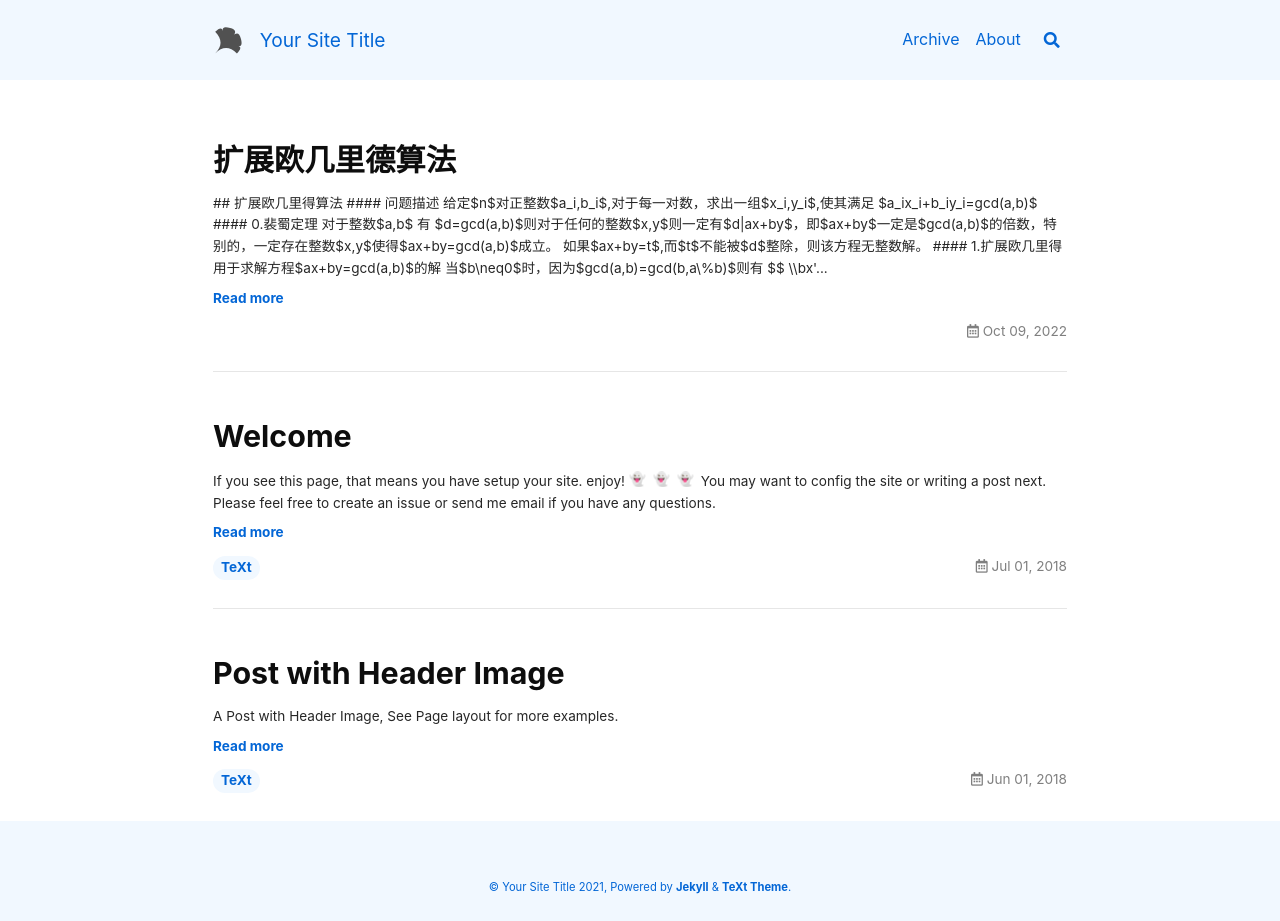
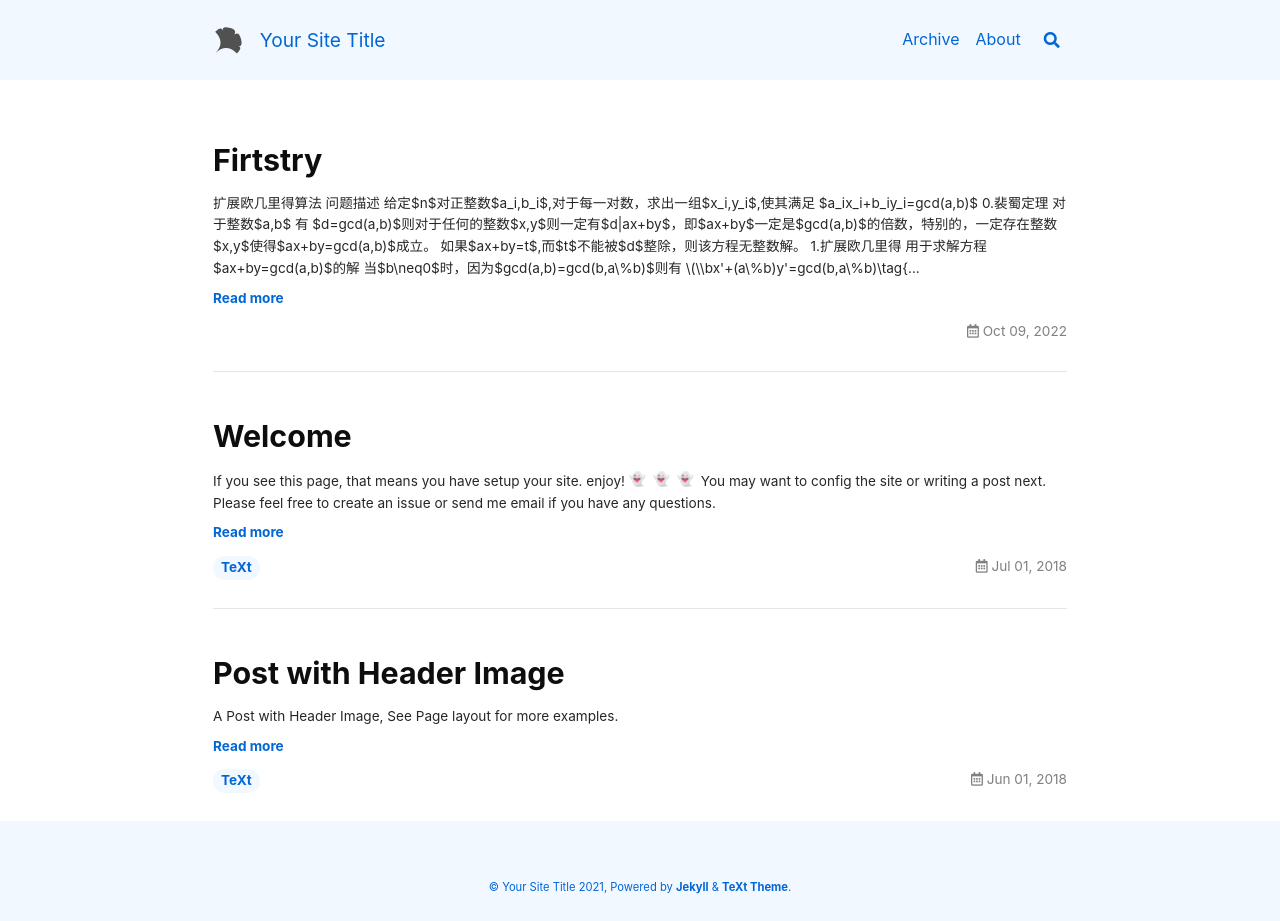
Before and after one commit to GritLs/GritLs.github.io, a Jekyll site: the page built from index.html, in a window 1280 px wide. Built offline with Jekyll 4.4.1, drawn with Linux system fonts in a browser that asks for light colours; nearby versions of some CDN libraries; emoji names are drawn with the system emoji font; the list of posts is cut into pages by our own code.

Commit message:
修改：     _posts/2022-10-9-firtstry.md

```diff
--- a/_posts/2022-10-9-firtstry.md
+++ b/_posts/2022-10-9-firtstry.md
@@ -1,10 +1,3 @@
----
-layout: article
-title: 扩展欧几里德算法
----
-
-
-<font face="宋体" size=2 color="black" >
 
 ## 扩展欧几里得算法
 ####  问题描述
```
